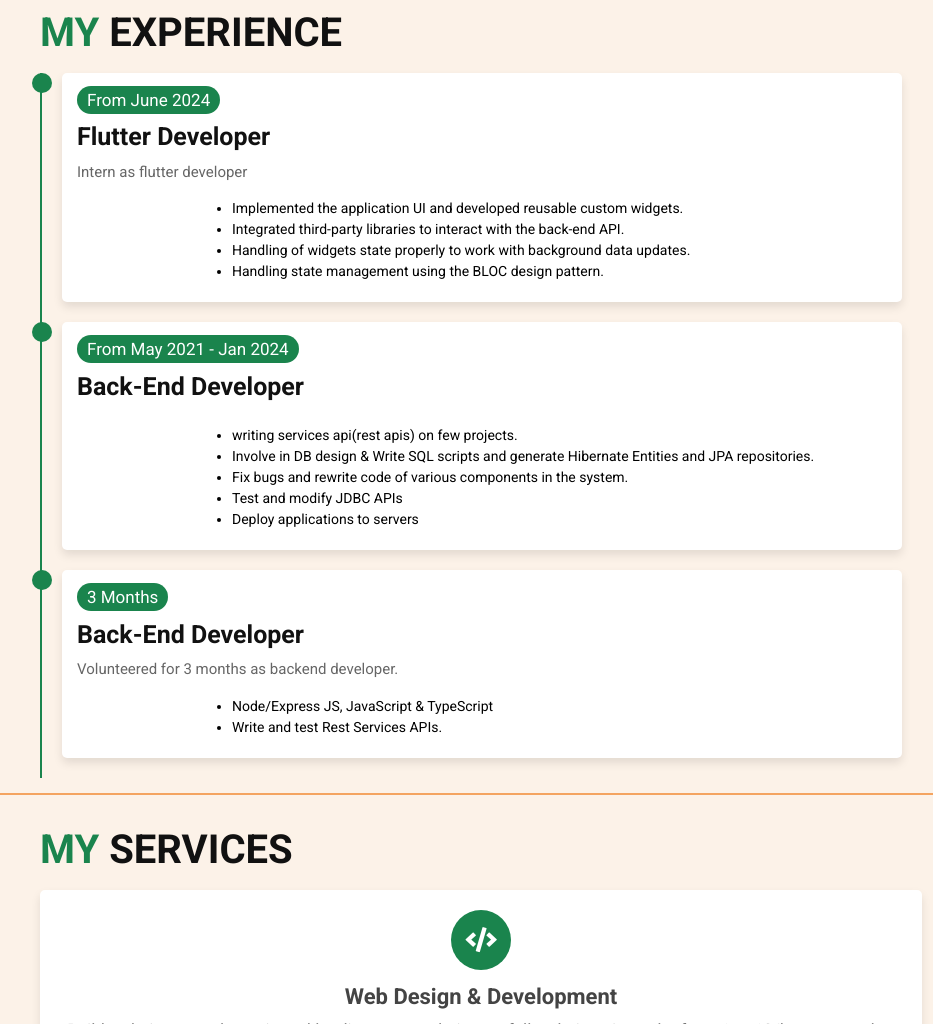
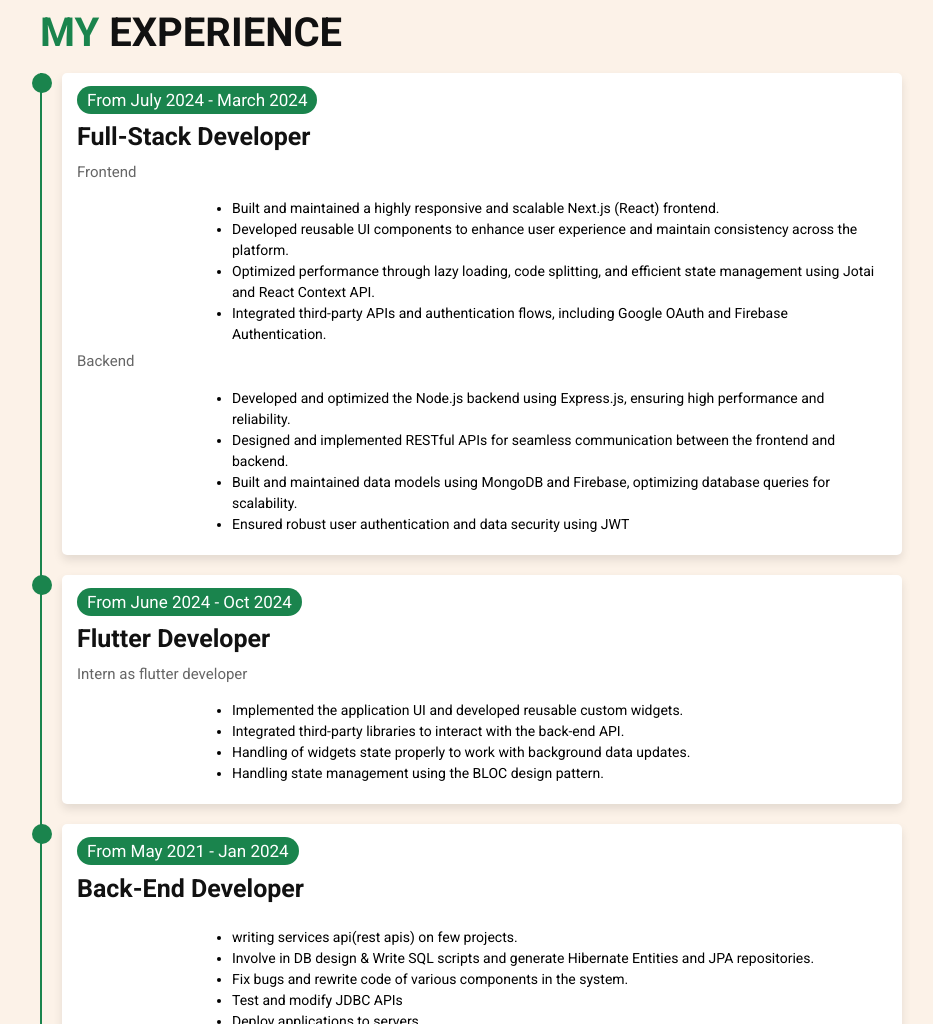
Before and after one commit to JoeJona/portfolio-jote, a plain HTML site: page index.html in a window 1280 px wide. Shown: the part 1771-2795 px from the top of the page, without its empty margins (309-1242 px from the left). Drawn offline with Linux system fonts and the light colour scheme; a script that the page names is missing.

Commit message:
update 03

```diff
--- a/index.html
+++ b/index.html
@@ -172,7 +172,41 @@
         <div class="box-container">
           <div class="box">
             <div class="content">
-              <span> From june 2024  </span>
+              <span> From july 2024 - march 2024  </span>
+              <h3>Full-Stack developer</h3>
+              <p style="text-transform: none;">
+                Frontend
+                  <ul class="exp-ul">
+                    <li>Built and maintained a highly responsive and scalable Next.js
+                      (React) frontend.</li>
+                    <li>Developed reusable UI components to enhance user experience
+                      and maintain consistency across the platform.</li>
+                    <li>Optimized performance through lazy loading, code splitting, and
+                      efficient state management using Jotai and React Context API.</li>
+                    <li>Integrated third-party APIs and authentication flows, including
+                      Google OAuth and Firebase Authentication.</li>
+                  </ul>
+              </p>
+              <p style="text-transform: none;">
+                Backend
+                  <ul class="exp-ul">
+                    <li>Developed and optimized the Node.js backend using Express.js,
+                      ensuring high performance and reliability.</li>
+                    <li>Designed and implemented RESTful APIs for seamless
+                      communication between the frontend and backend.</li>
+                    <li>Built and maintained data models using MongoDB and
+                      Firebase, optimizing database queries for scalability.</li>
+                    <li>Ensured robust user authentication and data security using JWT</li>
+                  </ul>
+              </p>
+            </div>
+          </div>
+        </div>
+
+        <div class="box-container">
+          <div class="box">
+            <div class="content">
+              <span> From june 2024 - oct 2024  </span>
               <h3>Flutter developer</h3>
               <p style="text-transform: none;">
                 Intern as flutter developer
```
Also changed, not shown: 1 other file.
